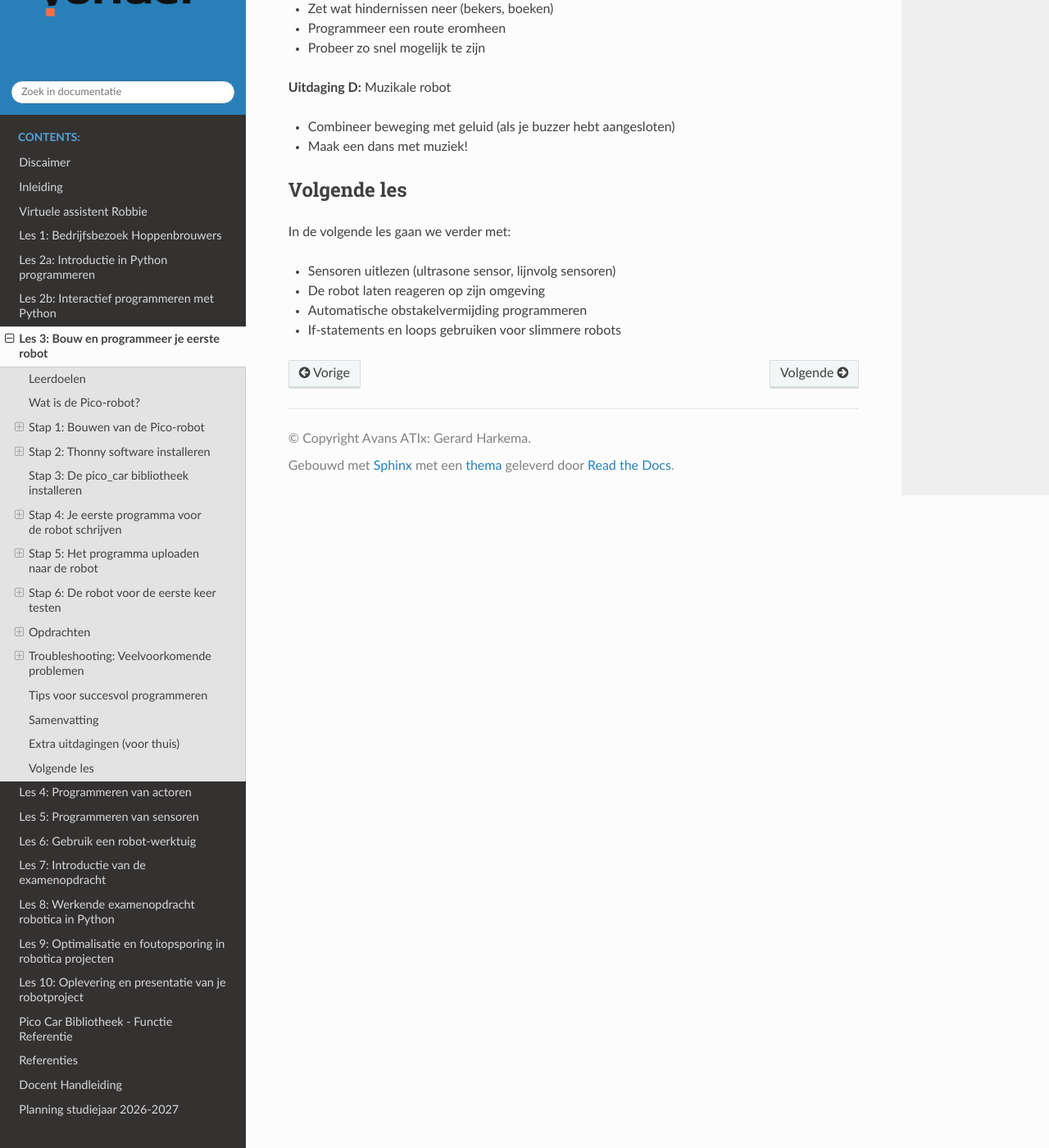
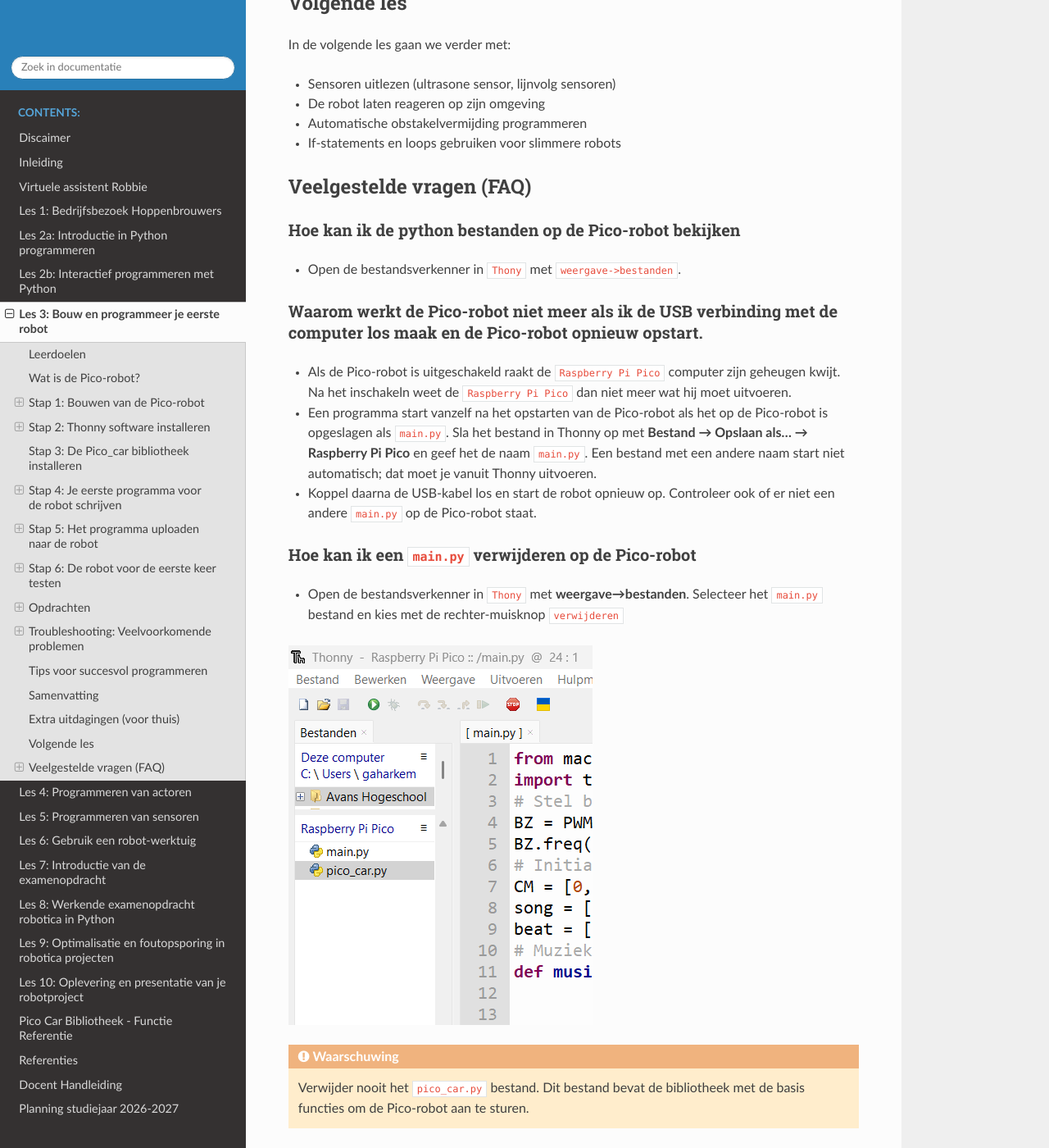
Before and after one commit to AvansMechatronica/vabokCursusRoboticaMetPython, a Sphinx documentation site: the page built from documentation/documentation/les3.md, in a window 1280 px wide and 1400 px high, scrolled down 11450 px. Shown: the whole window at 82% size. Built offline with Sphinx 7.4.7 and the Read the Docs theme 3.1.0, drawn with Linux system fonts in a browser that asks for light colours; some of the changed text lies outside the part shown.

Commit message:
20261109

````diff
--- a/documentation/documentation/les3.md
+++ b/documentation/documentation/les3.md
@@ -24,7 +24,7 @@ De **Pico-robot** is een klein robotvoertuig dat wordt aangestuurd door een **Ra
 - **Batterijen** - voor stroomvoorziening
 - **Raspberry Pi Pico** - het "brein" van de robot
 
-![image](../images/pico-robot.png)
+![image](../images/Pico-robot.png)
 
 ## Stap 1: Bouwen van de Pico-robot
 
@@ -86,9 +86,9 @@ Type dit in de Shell en druk op Enter. Zie je "Hello, Robot!"? Dan werkt alles!
 Hieronder kun je zien hoe het op je scherm er uit ziet.
 ![imgage](../images/thony_hello_world.png)
 
-## Stap 3: De pico_car bibliotheek installeren
+## Stap 3: De Pico_car bibliotheek installeren
 
-De robot gebruikt een speciale bibliotheek genaamd `pico_car`. Deze bevat alle functies om de robot aan te sturen. Deze bibliotheek is al door je docent op de Raspberry Pi Pico gezet. Je kunt deze stap dus overslaan!
+De robot gebruikt een speciale bibliotheek genaamd `Pico_car`. Deze bevat alle functies om de robot aan te sturen. Deze bibliotheek is al door je docent op de Raspberry Pi Pico gezet. Je kunt deze stap dus overslaan!
 
 
 ## Stap 4: Je eerste programma voor de robot schrijven
@@ -110,12 +110,12 @@ We schrijven een eenvoudig programma dat:
 **Stap 4.2:** Typ de volgende code over:
 
 ```python
-# Import de pico_car bibliotheek
-from pico_car import pico_car
+# Import de Pico_car bibliotheek
+from Pico_car import Pico_car
 import time
 
 # Maak een Motor object aan
-Motor = pico_car()
+Motor = Pico_car()
 
 print("Robot start met bewegen!")
 
@@ -204,7 +204,7 @@ Als je wilt dat het programma automatisch start wanneer je de robot aanzet:
 
 ❌ **Foutmelding in Thonny**
 - Lees de foutmelding goed
-- Controleer of je `pico_car.py` hebt geüpload naar de Pico
+- Controleer of je `Pico_car.py` hebt geüpload naar de Pico
 - Controleer of je code exact hetzelfde is als het voorbeeld
 
 ### Test 2: Snelheid aanpassen
@@ -213,10 +213,10 @@ Nu gaan we experimenteren met verschillende snelheden!
 
 **Opdracht 2.1:** Langzamer rijden
 ```python
-from pico_car import pico_car
+from Pico_car import Pico_car
 import time
 
-Motor = pico_car()
+Motor = Pico_car()
 
 # Probeer verschillende snelheden
 Motor.Car_Run(100, 100)  # Halve snelheid
@@ -226,10 +226,10 @@ Motor.Car_Stop()
 
 **Opdracht 2.2:** Verschillende snelheden per motor
 ```python
-from pico_car import pico_car
+from Pico_car import Pico_car
 import time
 
-Motor = pico_car()
+Motor = Pico_car()
 
 # Links sneller dan rechts - de robot draait naar rechts
 Motor.Car_Run(200, 100)
@@ -241,7 +241,7 @@ Motor.Car_Stop()
 
 ### Test 3: Verschillende bewegingen
 
-De `pico_car` bibliotheek heeft meer functies dan alleen vooruit rijden!
+De `Pico_car` bibliotheek heeft meer functies dan alleen vooruit rijden!
 
 **Beschikbare functies:**
 
@@ -255,10 +255,10 @@ De `pico_car` bibliotheek heeft meer functies dan alleen vooruit rijden!
 
 **Opdracht 2.3:** Maak een vierkant
 ```python
-from pico_car import pico_car
+from Pico_car import Pico_car
 import time
 
-Motor = pico_car()
+Motor = Pico_car()
 
 # Herhaal 4 keer (voor 4 zijden van het vierkant)
 for i in range(4):
@@ -276,10 +276,10 @@ Motor.Car_Stop()
 
 **Opdracht 2.4:** Maak een dans-programma
 ```python
-from pico_car import pico_car
+from Pico_car import Pico_car
 import time
 
-Motor = pico_car()
+Motor = Pico_car()
 
 # Vooruit
 Motor.Car_Run(255, 255)
@@ -346,9 +346,9 @@ Motor.Car_Run(255, 220)  # Rechter motor iets langzamer
 **Oorzaak:** Batterijen bijna leeg
 **Oplossing:** Vervang de batterijen door nieuwe
 
-### Probleem 3: ImportError: no module named 'pico_car'
+### Probleem 3: ImportError: no module named 'Pico_car'
 **Oorzaak:** De bibliotheek is niet geüpload naar de Pico
-**Oplossing:** Upload `pico_car.py` opnieuw naar de Raspberry Pi Pico
+**Oplossing:** Upload `Pico_car.py` opnieuw naar de Raspberry Pi Pico
 
 ### Probleem 4: Robot stopt niet
 **Oorzaak:** `Motor.Car_Stop()` wordt niet aangeroepen
@@ -390,7 +390,7 @@ In deze les heb je:
 - ✅ De Pico-robot in elkaar gezet
 - ✅ Thonny IDE geïnstalleerd en geconfigureerd
 - ✅ MicroPython geïnstalleerd op de Raspberry Pi Pico
-- ✅ De pico_car bibliotheek geüpload
+- ✅ De Pico_car bibliotheek geüpload
 - ✅ Je eerste robotprogramma geschreven
 - ✅ De robot laten bewegen met verschillende snelheden
 - ✅ Verschillende bewegingspatronen geprogrammeerd
@@ -426,3 +426,21 @@ In de volgende les gaan we verder met:
 - De robot laten reageren op zijn omgeving
 - Automatische obstakelvermijding programmeren
 - If-statements en loops gebruiken voor slimmere robots
+
+## Veelgestelde vragen (FAQ)
+### Hoe kan ik de python bestanden op de Pico-robot bekijken
+* Open de bestandsverkenner in `Thony` met `weergave->bestanden`.
+
+### Waarom werkt de Pico-robot niet meer als ik de USB verbinding met de computer los maak en de Pico-robot opnieuw opstart.
+* Als de Pico-robot is uitgeschakeld raakt de `Raspberry Pi Pico` computer zijn geheugen kwijt. Na het inschakeln weet de `Raspberry Pi Pico` dan niet meer wat hij moet uitvoeren.
+* Een programma start vanzelf na het opstarten van de Pico-robot als het op de Pico-robot is opgeslagen als `main.py`. Sla het bestand in Thonny op met **Bestand → Opslaan als... → Raspberry Pi Pico** en geef het de naam `main.py`. Een bestand met een andere naam start niet automatisch; dat moet je vanuit Thonny uitvoeren.
+* Koppel daarna de USB-kabel los en start de robot opnieuw op. Controleer ook of er niet een andere `main.py` op de Pico-robot staat.
+
+### Hoe kan ik een `main.py` verwijderen op de Pico-robot
+   * Open de bestandsverkenner in `Thony` met **weergave→bestanden**. Selecteer het `main.py` bestand en kies met de rechter-muisknop `verwijderen`
+
+![image](../images/delete_main.py.png)
+
+:::{warning}
+Verwijder nooit het `pico_car.py` bestand. Dit bestand bevat de bibliotheek met de basis functies om de Pico-robot aan te sturen.
+:::
````
Also changed, not shown: documentation/images/delete_main.py.png (added).
